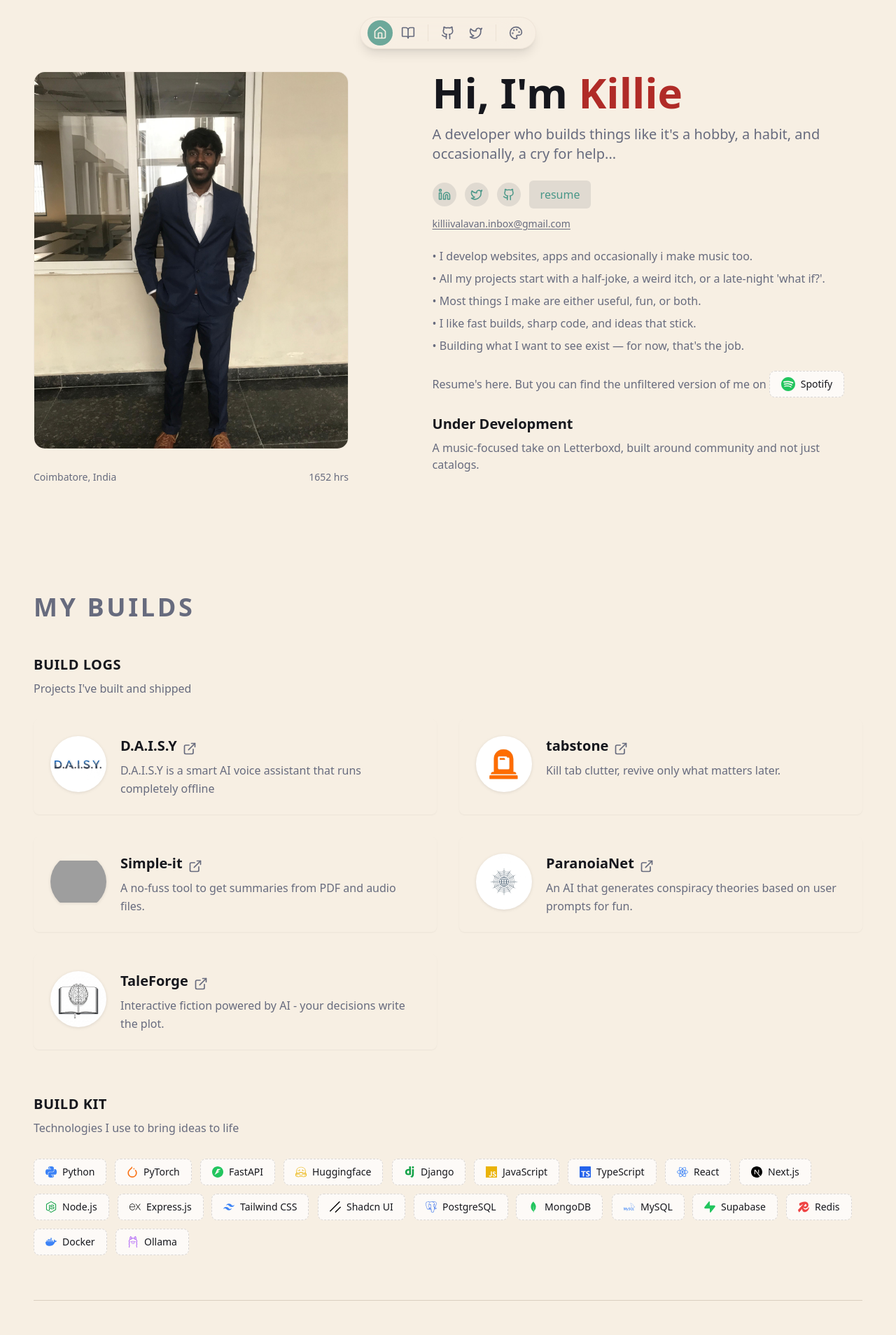
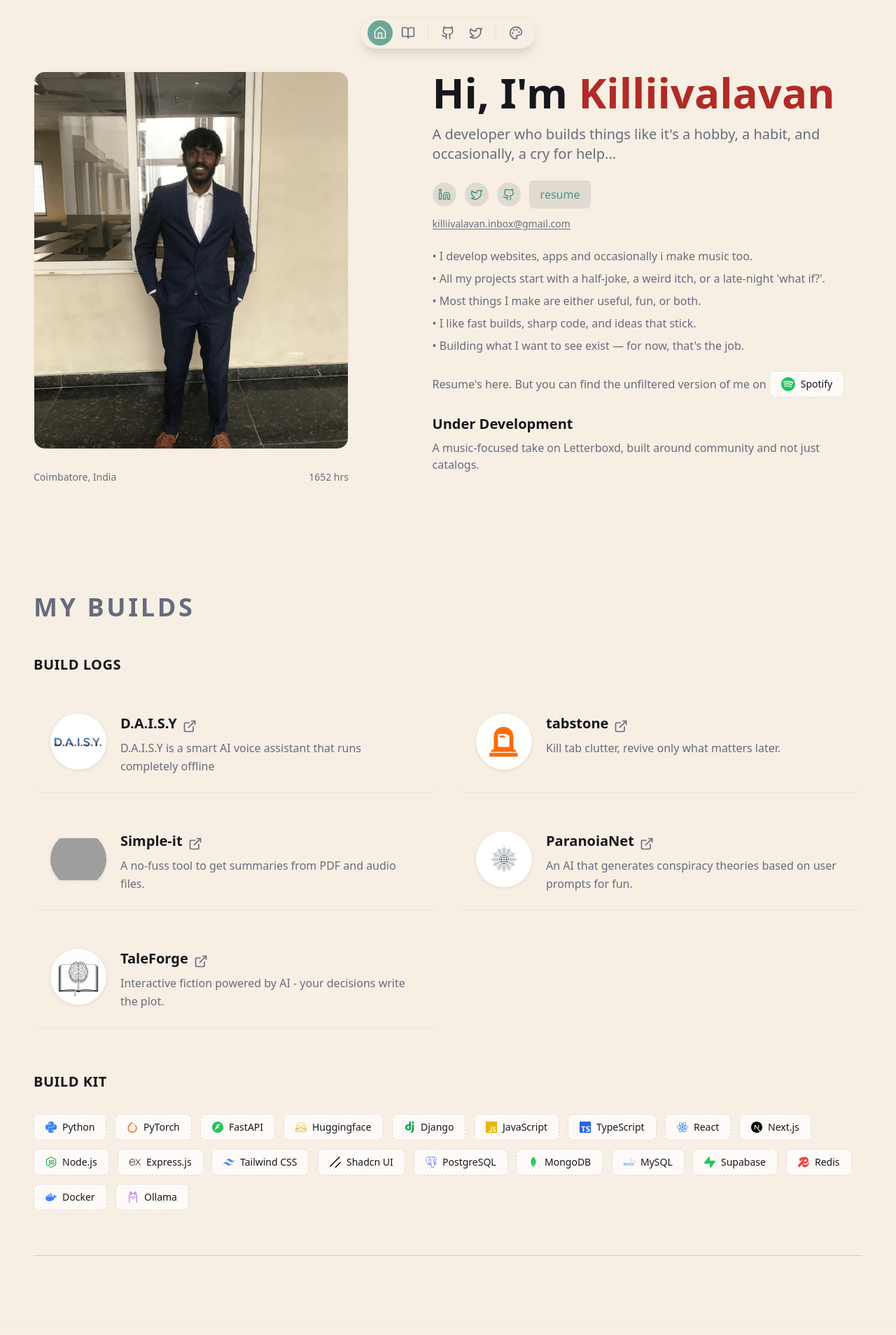
Before and after one commit to Killiivalavan/killiivalavan.github.io, a Next.js app: page / in a window 1280 px wide. Shown: the top 1908 px of the page at 70% size. Built offline with nearby package versions, Linux system fonts and the light colour scheme; grey boxes are pictures that could not be loaded.

Commit message:
UI polishing (II)

```diff
--- a/src/components/sections/Hero.tsx
+++ b/src/components/sections/Hero.tsx
@@ -61,7 +61,7 @@ export default function Hero() {
             {/* Greeting and Introduction */}
             <div className="space-y-3">
               <h1 className="text-4xl sm:text-5xl lg:text-6xl font-bold leading-tight">
-                Hi, I'm <span className="text-red-accent">Killie</span>
+                Hi, I'm <span className="text-red-accent">Killiivalavan</span>
               </h1>
               <p className="text-base sm:text-lg lg:text-xl text-muted-foreground leading-relaxed">
                 A developer who builds things like it's a hobby, a habit, and occasionally, a cry for help...
--- a/src/components/sections/Projects.tsx
+++ b/src/components/sections/Projects.tsx
@@ -321,7 +321,6 @@ export default function Projects() {
         <div className="mb-16">
           <div className="mb-8">
             <h3 className="text-lg sm:text-xl font-semibold text-foreground mb-2 uppercase tracking-wide">Build Logs</h3>
-            <p className="text-muted-foreground">Projects I've built and shipped</p>
           </div>
 
           <div className="grid grid-cols-1 md:grid-cols-2 gap-8">
@@ -401,7 +400,6 @@ export default function Projects() {
         <div className="mb-16">
           <div className="mb-8">
             <h3 className="text-lg sm:text-xl font-semibold text-foreground mb-2 uppercase tracking-wide">Build Kit</h3>
-            <p className="text-muted-foreground">Technologies I use to bring ideas to life</p>
           </div>
 
           {/* Skills Grid */}
```
